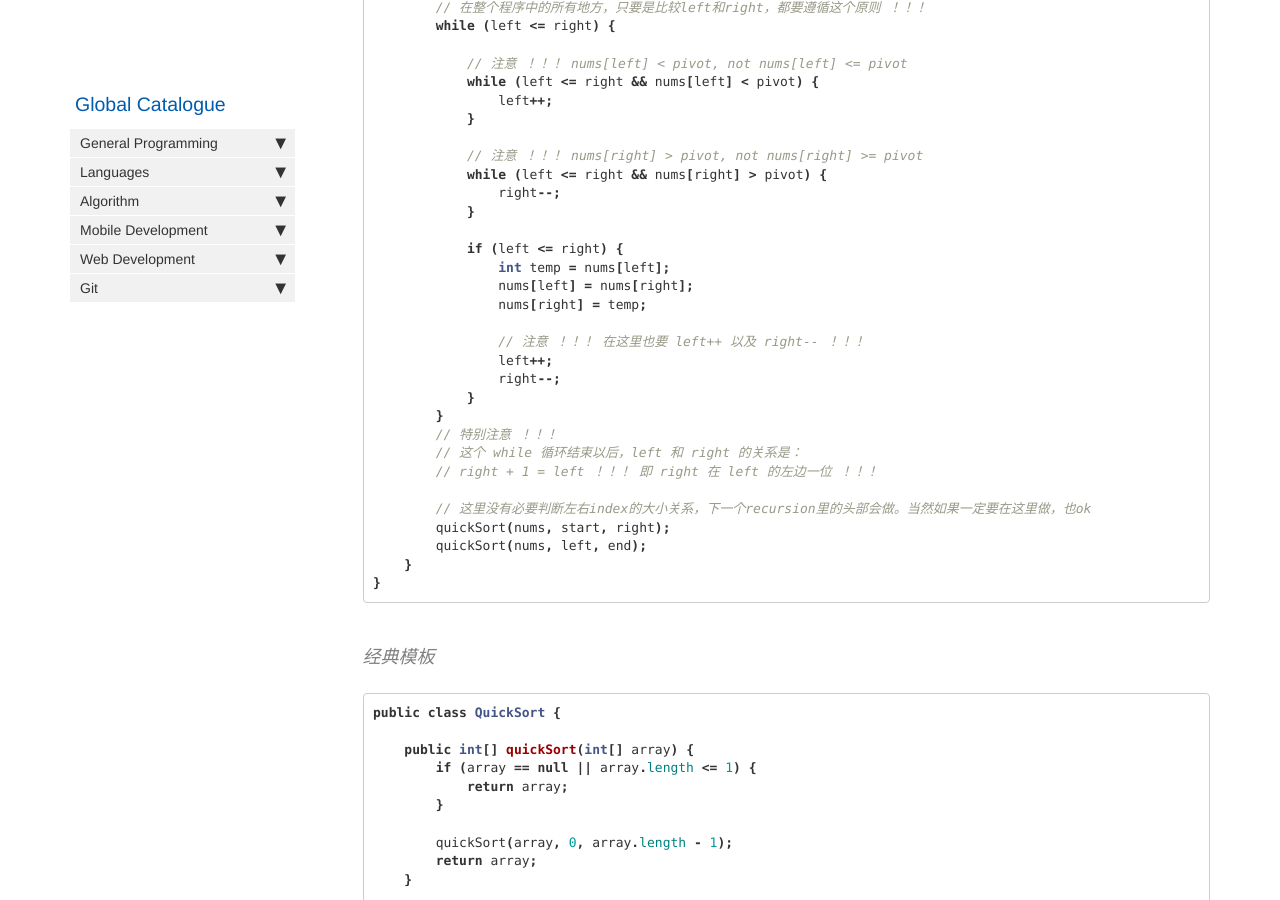
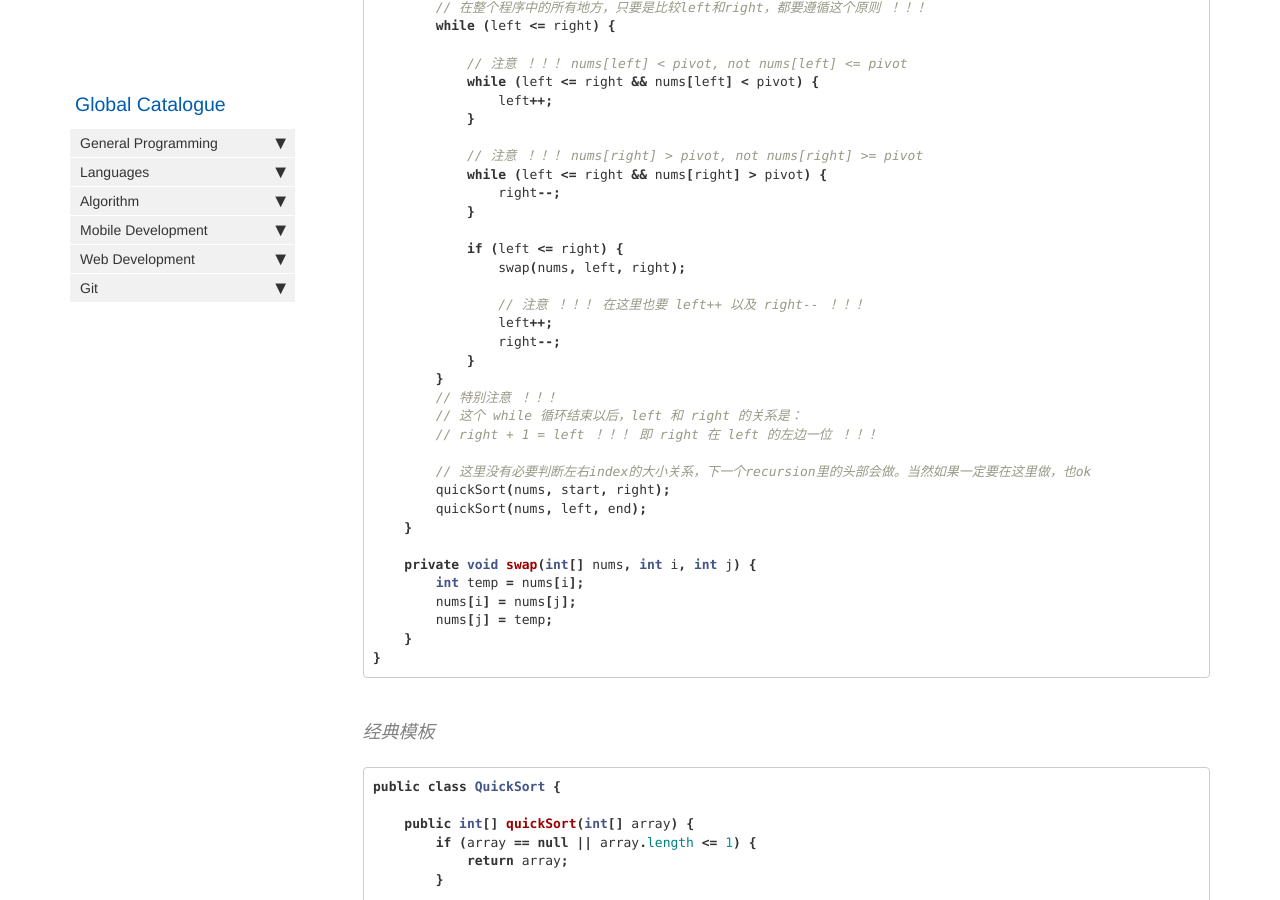
Before and after one commit to HungryOrc/hungryorc.github.io, a Jekyll site: the page built from pages/algorithm/algorithm_quick_sort.md, in a window 1280 px wide and 900 px high, scrolled down 1066 px. Built offline with Jekyll 4.4.1, drawn with Linux system fonts in a browser that asks for light colours; nearby versions of some CDN libraries; comment, search, counter and statistics services are not loaded.

Commit message:
Update algorithm_quick_sort.md

````diff
--- a/pages/algorithm/algorithm_quick_sort.md
+++ b/pages/algorithm/algorithm_quick_sort.md
@@ -57,9 +57,7 @@ public class Solution {
             }
 
             if (left <= right) {
-                int temp = nums[left];
-                nums[left] = nums[right];
-                nums[right] = temp;
+                swap(nums, left, right);
 
                 // 注意 ！！！ 在这里也要 left++ 以及 right-- ！！！
                 left++;
@@ -73,6 +71,12 @@ public class Solution {
         // 这里没有必要判断左右index的大小关系，下一个recursion里的头部会做。当然如果一定要在这里做，也ok
         quickSort(nums, start, right);
         quickSort(nums, left, end);
+    }
+
+    private void swap(int[] nums, int i, int j) {
+        int temp = nums[i];
+        nums[i] = nums[j];
+        nums[j] = temp;
     }
 }
 ```
````
